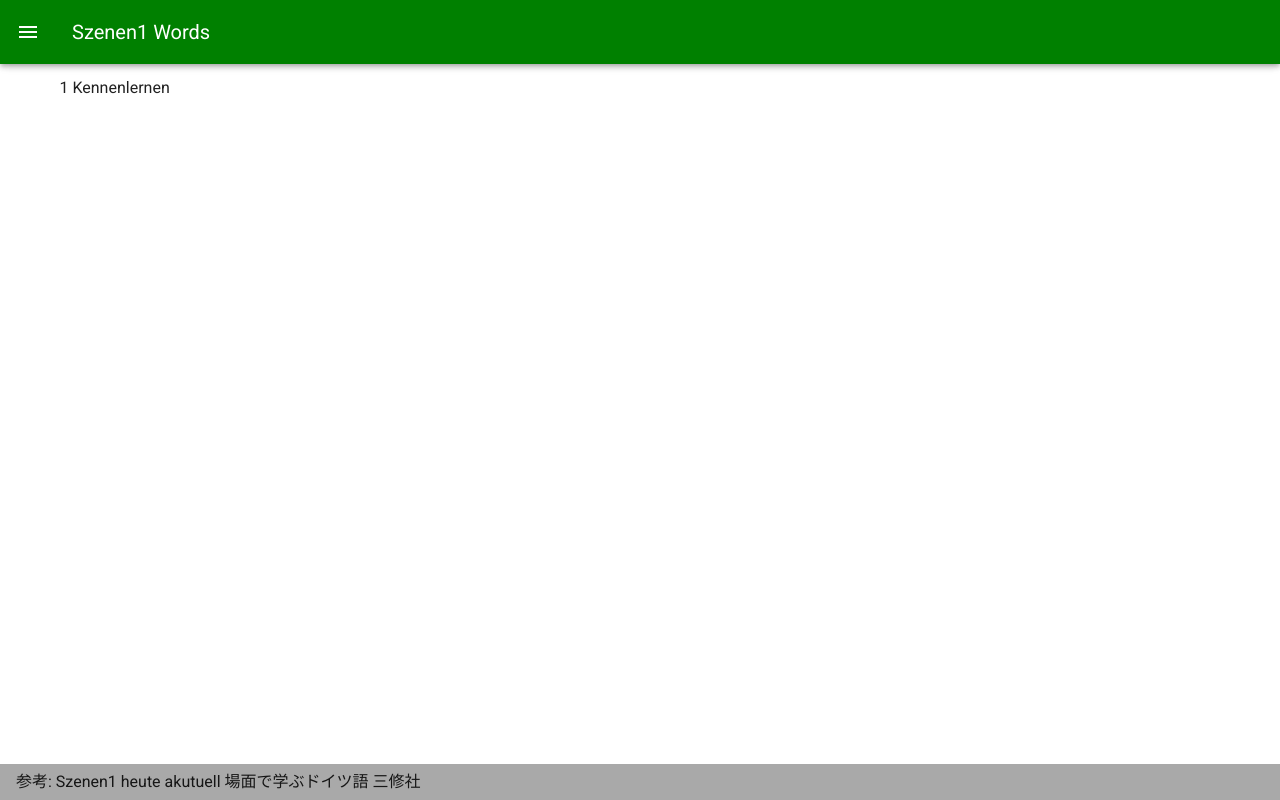
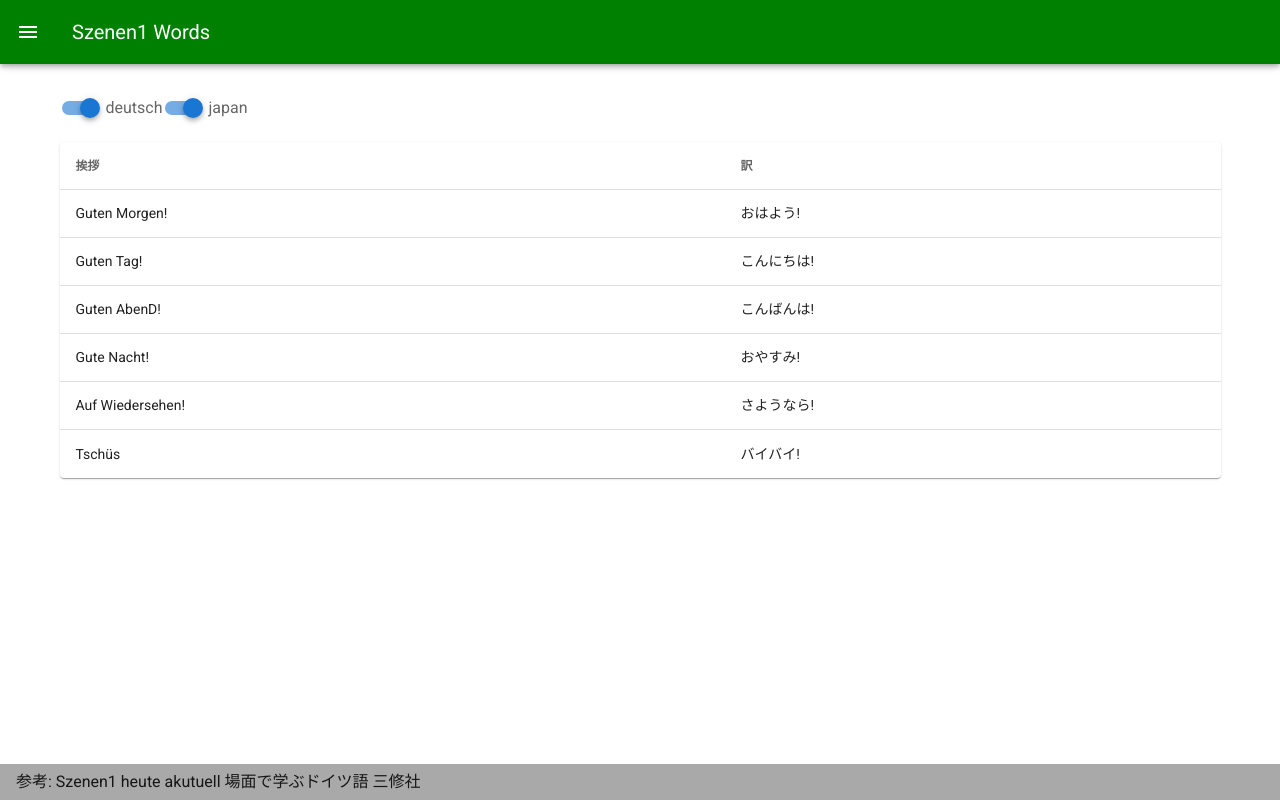
Before and after one commit to yutteee/words-of-Szenen1, a Vue app: page /1 in a window 1280 px wide. Built offline with nearby package versions, Linux system fonts and the light colour scheme.

Commit message:
単語リストの動きを決定

```diff
--- a/src/views/Unit1.vue
+++ b/src/views/Unit1.vue
@@ -1,12 +1,44 @@
 <template>
 <v-container>
-    <p>1 Kennenlernen</p>
+    <v-layout>
+        <v-switch v-for="greetTitle in greetTitles" :key="greetTitle.value" v-model="greetTitle.shown" :label="greetTitle.value"></v-switch>
+    </v-layout>
+    <v-data-table :headers="shownHeaders" :items="greetItems" hide-default-footer class="elevation-1">
+        <template v-slot:items="{ item }">
+            <td v-for="header in shownHeaders" :key="header.value">{{ item[header.value] }}</td>
+        </template>
+    </v-data-table>
+    <!-- <v-data-table :headers="numberTitles" :items="numberItems" hide-default-footer></v-data-table> -->
 </v-container>
 </template>
 
 <script>
 export default {
     name: "unit1",
+    data(){
+        return {
+            greetTitles: [
+                { text: "挨拶", value: "deutsch", aligin: "start", shown: true },
+                { text: "訳", value: "japan", shown: true }
+            ],
+            greetItems: [
+                { deutsch: "Guten Morgen!", japan: "おはよう!" },
+                { deutsch: "Guten Tag!", japan: "こんにちは!" },
+                { deutsch: "Guten AbenD!", japan: "こんばんは!" },
+                { deutsch: "Gute Nacht!", japan: "おやすみ!" },
+                { deutsch: "Auf Wiedersehen!", japan: "さようなら!" },
+                { deutsch: "Tschüs", japan: "バイバイ!" }
+            ],
+            // numberTitles: [
+            //     {text}
+            // ]
+        }
+    },
+    computed: {
+        shownHeaders() {
+            return this.greetTitles.filter(h => h.shown);
+        }
+    }
 }
 </script>
 
```
